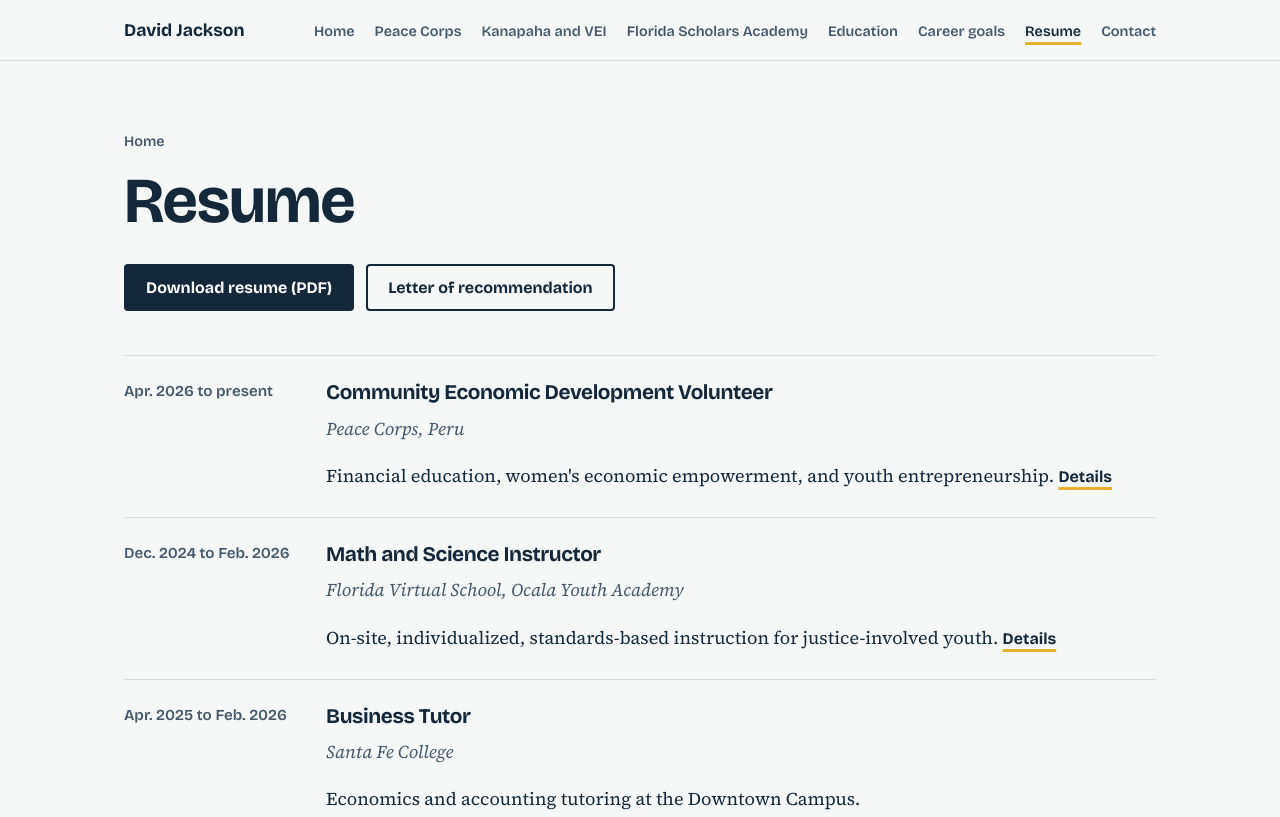
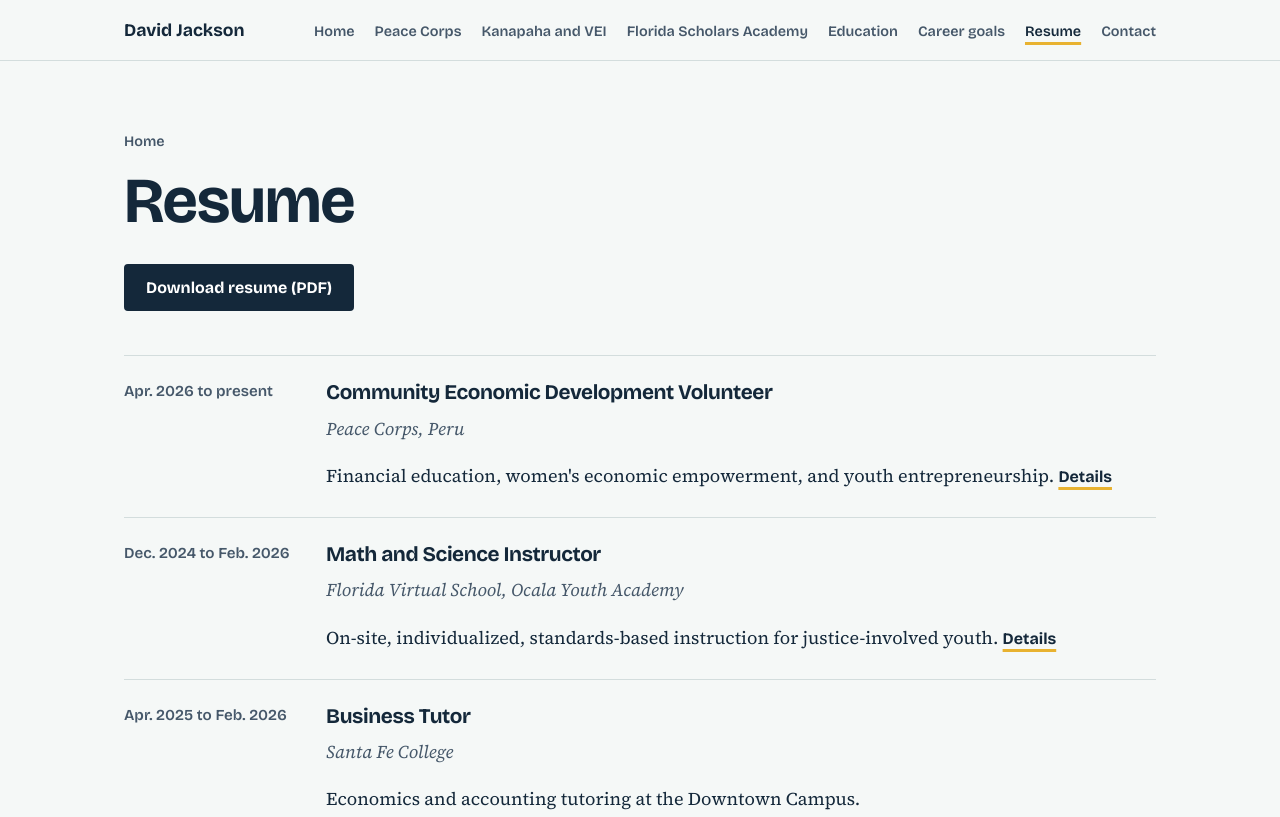
Before and after one commit to dbjax01/dbjax01.github.io, a plain HTML site: page resume.html in a window 1280 px wide. Shown: the top 817 px of the page. Drawn offline with nearby package versions, Linux system fonts and the light colour scheme.

Commit message:
Letter of Rec Removal

```diff
--- a/resume.html
+++ b/resume.html
@@ -1,5 +1,5 @@
 <!DOCTYPE html><html lang="en"><head><meta charset="utf-8"><meta name="viewport" content="width=device-width, initial-scale=1"><title>Resume | David Jackson</title><link rel="stylesheet" href="style.css"><script src="site.js" defer></script></head><body><main><section class="page-head"><div class="wrap"><a class="crumb" href="index.html">Home</a>
-<h1>Resume</h1><div class="btns"><a class="btn main" href="David-Jackson-Resume.pdf">Download resume (PDF)</a><a class="btn alt" href="Letter-of-Recommendation.pdf">Letter of recommendation</a></div></div></section>
+<h1>Resume</h1><div class="btns"><a class="btn main" href="David-Jackson-Resume.pdf">Download resume (PDF)</a></div></div></section>
 <section style="padding-top:20px"><div class="wrap">
 <div class="job"><time>Apr. 2026 to present</time><div><h3>Community Economic Development Volunteer</h3><p class="where">Peace Corps, Peru</p><p>Financial education, women's economic empowerment, and youth entrepreneurship. <a class="more" href="peace-corps.html">Details</a></p></div></div>
 <div class="job"><time>Dec. 2024 to Feb. 2026</time><div><h3>Math and Science Instructor</h3><p class="where">Florida Virtual School, Ocala Youth Academy</p><p>On-site, individualized, standards-based instruction for justice-involved youth. <a class="more" href="florida-scholars.html">Details</a></p></div></div>
```
